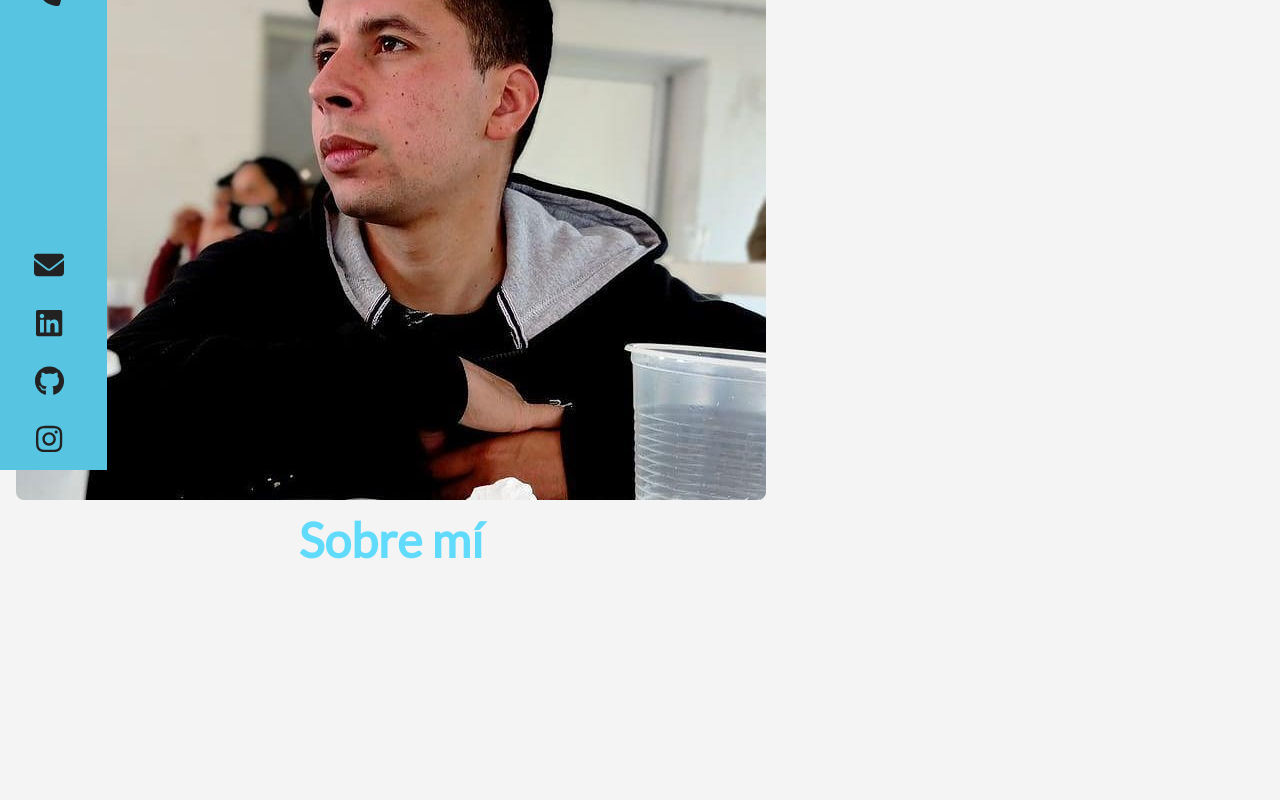
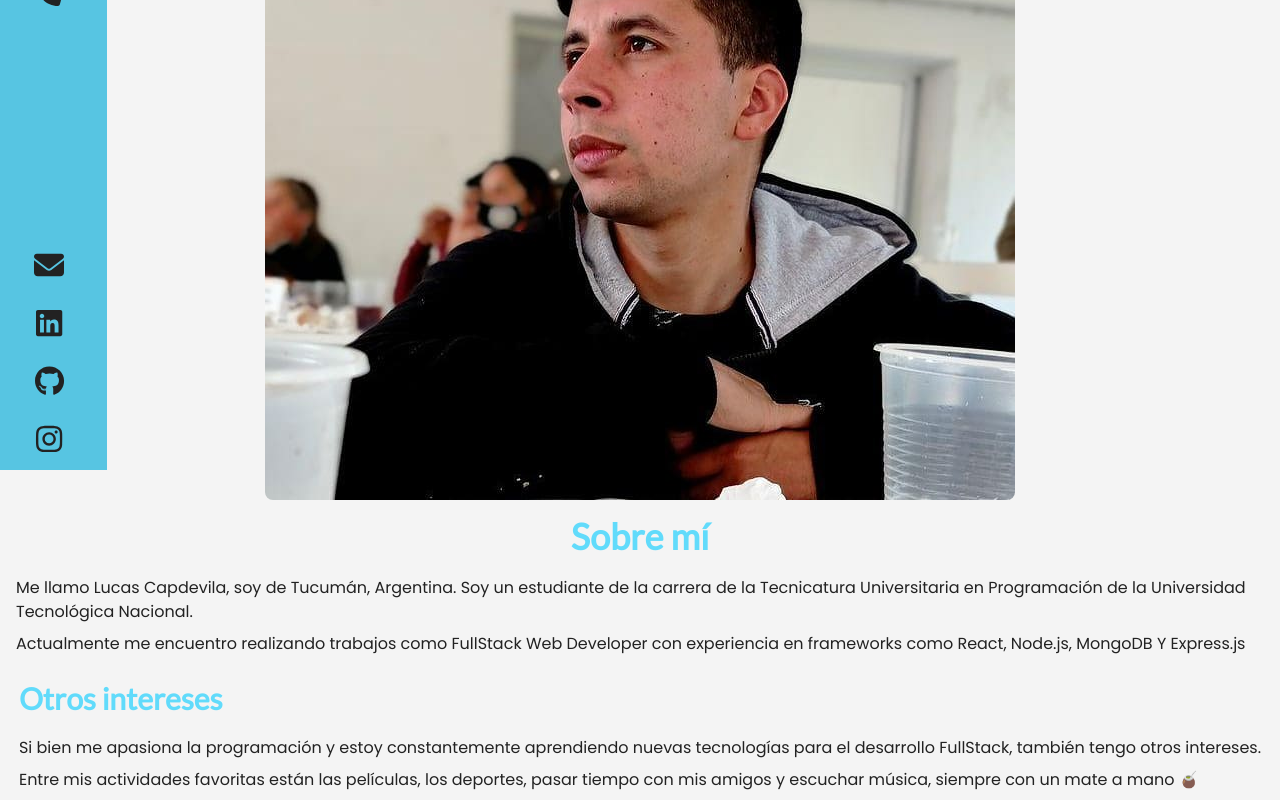
Before and after one commit to lucasecapdevila/portfolio-web, a React (Vite) app: page /about in a window 1280 px wide. Shown: the part 330-1130 px from the top of the page. Before the commit the page ends 910 px from the top, so only its background shows below. Built offline with nearby package versions, Linux system fonts and the light colour scheme.

Commit message:
se agrega cuerpo de la página 'Sobre mí'

```diff
--- a/src/components/pages/About.jsx
+++ b/src/components/pages/About.jsx
@@ -5,8 +5,16 @@ const About = () => {
       <main className="min-h-[90vh] md:h-screen px-4 py-10">
         <div className="flex flex-col justify-center items-center gap-4 mt-10">
           <img src={imagen} className="rounded-lg" alt="lucas capdevila" />
-          <h1 className="titulos text-reactLightBlue text-5xl font-bold">Sobre mí</h1>
-          <p className="textos text-textBlack text-lg"></p>
+          <div>
+            <h1 className="titulos text-reactLightBlue text-4xl text-center font-bold">Sobre mí</h1>
+            <p className="textos text-textBlack text-md mt-5">Me llamo Lucas Capdevila, soy de Tucumán, Argentina. Soy un estudiante de la carrera de la Tecnicatura Universitaria en Programación de la Universidad Tecnológica Nacional.</p>
+            <p className="textos text-textBlack text-md my-2">Actualmente me encuentro realizando trabajos como FullStack Web Developer con experiencia en frameworks como React, Node.js, MongoDB Y Express.js</p>
+          </div>
+          <div>
+            <h2 className="titulos text-reactLightBlue text-3xl font-bold">Otros intereses</h2>
+            <p className="textos text-textBlack text-md mt-5">Si bien me apasiona la programación y estoy constantemente aprendiendo nuevas tecnologías para el desarrollo FullStack, también tengo otros intereses.</p>
+            <p className="textos text-textBlack text-md my-2">Entre mis actividades favoritas están las películas, los deportes, pasar tiempo con mis amigos y escuchar música, siempre con un mate a mano 🧉</p>
+          </div>
         </div>
       </main>
     </>
```
